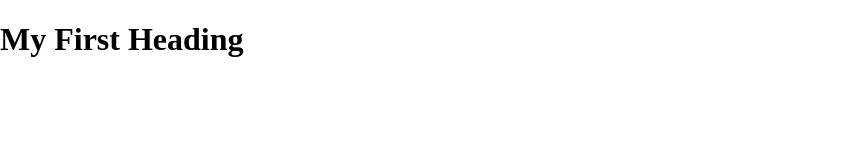
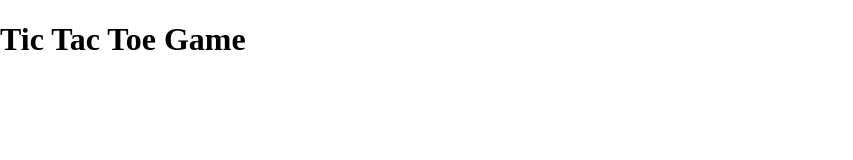
Before and after one commit to shinnberry/tic-tac-toe-game, a plain HTML site: page index.html in a window 1280 px wide. Shown: the top 160 px of the page, without its empty margins (0-853 px from the left). Drawn offline with Linux system fonts and the light colour scheme.

Commit message:
Update index.html

```diff
--- a/index.html
+++ b/index.html
@@ -9,7 +9,7 @@
   <title>Document</title>
 </head>
 <body>
-  <h1>My First Heading</h1>
+  <h1>Tic Tac Toe Game</h1>
   <div class="board" id="board">
     <div class="cell" data-cell></div>
     <div class="cell" data-cell></div>
```
